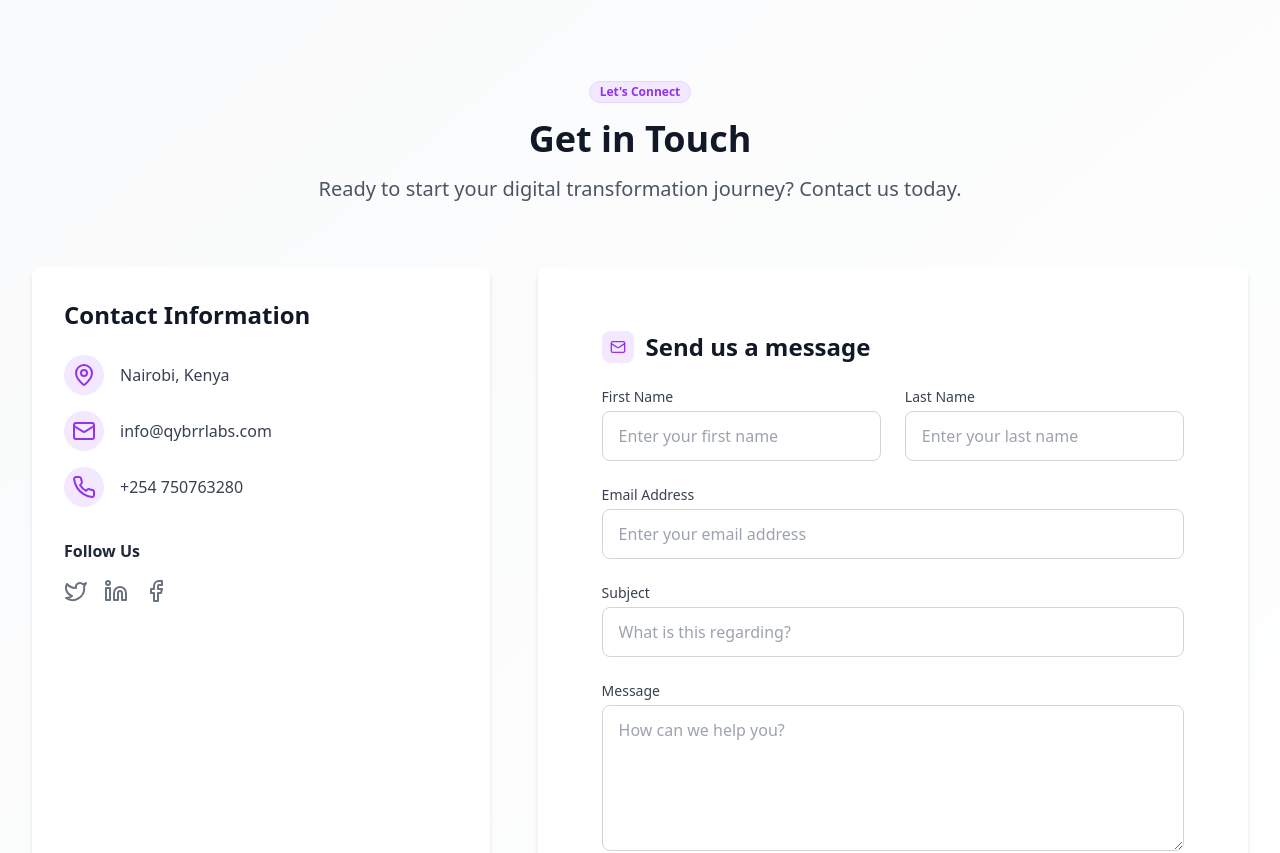
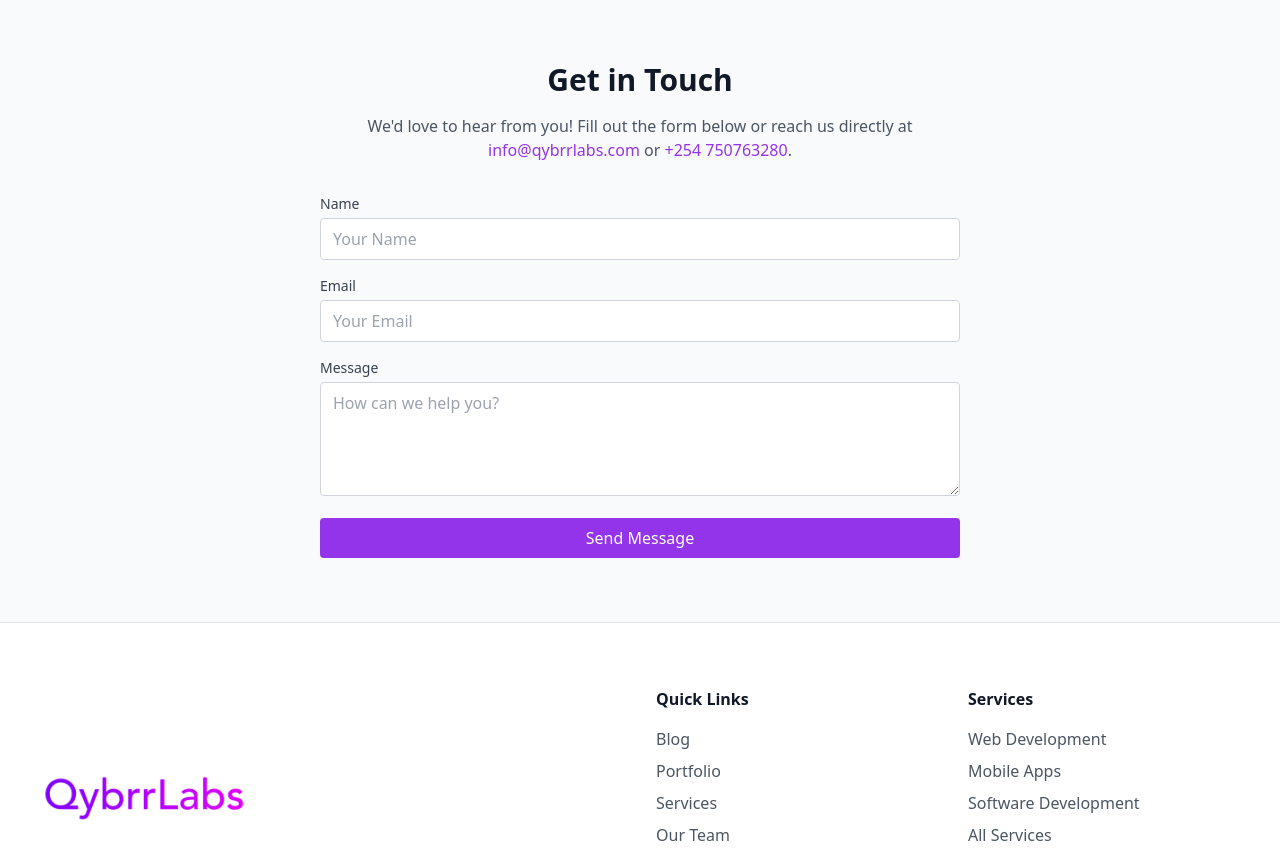
Before and after one commit to ryanair000/QybrrLabs-4.0, a React (Vite) app: page / in a window 1280 px wide. Shown: the part 5340-6193 px from the top of the page. Built offline with nearby package versions, Linux system fonts and the light colour scheme.

Commit message:
Create and populate Services page, simplify contact section, remove double footer on home

```diff
--- a/src/App.tsx
+++ b/src/App.tsx
@@ -11,6 +11,7 @@ import BlogPost from "./pages/BlogPost";
 import Portfolio from "./pages/Portfolio";
 import Login from "./pages/Login";
 import SignUp from "./pages/SignUp";
+import Services from "./pages/Services";
 
 const queryClient = new QueryClient();
 
@@ -23,6 +24,7 @@ const App = () => (
         <Routes>
           <Route path="/" element={<Index />} />
           <Route path="/services/:serviceId" element={<ServiceDetail />} />
+          <Route path="/services" element={<Services />} />
           <Route path="/blog" element={<Blog />} />
           <Route path="/blog/:postId" element={<BlogPost />} />
           <Route path="/portfolio" element={<Portfolio />} />
--- a/src/pages/Index.tsx
+++ b/src/pages/Index.tsx
@@ -651,137 +651,25 @@ const Index = () => {
       </section>
 
       {/* Contact Section */}
-      <section id="contact" className="py-20 bg-gradient-to-br from-gray-50 to-white">
-        <div className="max-w-7xl mx-auto px-4 sm:px-6 lg:px-8">
-          <div className="text-center mb-16">
-            <MemoizedAnimatedSection animation="fade" duration="fast">
-              <Badge className="mb-4 bg-purple-100 text-purple-600 hover:bg-purple-200 border-purple-200">
-                Let's Connect
-              </Badge>
-              <h2 className="text-3xl md:text-4xl font-bold text-gray-900 mb-4">
-                Get in Touch
-              </h2>
-              <p className="text-xl text-gray-600 max-w-2xl mx-auto">
-                Ready to start your digital transformation journey? Contact us today.
-              </p>
-            </MemoizedAnimatedSection>
-          </div>
-
-          <div className="grid grid-cols-1 lg:grid-cols-5 gap-12">
-            <MemoizedAnimatedSection animation="fade-right" className="bg-white p-8 rounded-lg shadow-md lg:col-span-2">
-              <h3 className="text-2xl font-bold text-gray-900 mb-6">Contact Information</h3>
-              <div className="space-y-4">
-                <div className="flex items-center gap-4">
-                  <div className="w-10 h-10 rounded-full bg-purple-100 flex items-center justify-center">
-                    <MapPin className="text-purple-600" />
-                  </div>
-                  <span className="text-gray-700">Nairobi, Kenya</span>
-                </div>
-                <div className="flex items-center gap-4">
-                  <div className="w-10 h-10 rounded-full bg-purple-100 flex items-center justify-center">
-                    <Mail className="text-purple-600" />
-                  </div>
-                  <a href="mailto:info@qybrrlabs.com" className="text-gray-700 hover:text-purple-600">
-                    info@qybrrlabs.com
-                  </a>
-                </div>
-                <div className="flex items-center gap-4">
-                  <div className="w-10 h-10 rounded-full bg-purple-100 flex items-center justify-center">
-                    <Phone className="text-purple-600" />
-                  </div>
-                  <a href="tel:+254750763280" className="text-gray-700 hover:text-purple-600">
-                    +254 750763280
-                  </a>
-                </div>
-              </div>
-
-              <div className="mt-8">
-                <h4 className="font-semibold text-gray-800 mb-4">Follow Us</h4>
-                <div className="flex space-x-4">
-                  <a href="#" className="text-gray-500 hover:text-purple-600">
-                    <Twitter />
-                  </a>
-                  <a href="#" className="text-gray-500 hover:text-purple-600">
-                    <Linkedin />
-                  </a>
-                  <a href="#" className="text-gray-500 hover:text-purple-600">
-                    <Facebook />
-                  </a>
-                </div>
-              </div>
-            </MemoizedAnimatedSection>
-
-            <MemoizedAnimatedSection animation="fade-left" className="bg-white p-8 rounded-lg shadow-md lg:col-span-3">
-              <form>
-                <div className="p-8">
-                    <h3 className="text-2xl font-bold text-gray-900 mb-6 flex items-center">
-                      <span className="w-8 h-8 rounded-lg bg-purple-100 flex items-center justify-center mr-3">
-                        <Mail className="h-4 w-4 text-purple-600" />
-                      </span>
-                      Send us a message
-                    </h3>
-                    <div className="space-y-6">
-                      <div className="grid grid-cols-1 md:grid-cols-2 gap-6">
+      <section id="contact" className="py-16 bg-gray-50">
+        <div className="max-w-2xl mx-auto px-4">
+          <h2 className="text-3xl font-bold text-gray-900 mb-4 text-center">Get in Touch</h2>
+          <p className="text-gray-600 mb-8 text-center">We'd love to hear from you! Fill out the form below or reach us directly at <a href="mailto:info@qybrrlabs.com" className="text-purple-600">info@qybrrlabs.com</a> or <a href="tel:+254750763280" className="text-purple-600">+254 750763280</a>.</p>
+          <form className="space-y-4">
             <div>
-                          <label htmlFor="firstName" className="block text-sm font-medium text-gray-700 mb-1">First Name</label>
-                          <input
-                            id="firstName"
-                            type="text"
-                            placeholder="Enter your first name"
-                            className="w-full border border-gray-300 rounded-lg px-4 py-3 focus:outline-none focus:ring-2 focus:ring-purple-500 focus:border-transparent transition-all"
-                          />
+              <label htmlFor="name" className="block text-sm font-medium text-gray-700 mb-1">Name</label>
+              <input id="name" type="text" className="w-full border border-gray-300 rounded px-3 py-2" placeholder="Your Name" />
             </div>
             <div>
-                          <label htmlFor="lastName" className="block text-sm font-medium text-gray-700 mb-1">Last Name</label>
-                          <input
-                            id="lastName"
-                            type="text"
-                            placeholder="Enter your last name"
-                            className="w-full border border-gray-300 rounded-lg px-4 py-3 focus:outline-none focus:ring-2 focus:ring-purple-500 focus:border-transparent transition-all"
-                          />
+              <label htmlFor="email" className="block text-sm font-medium text-gray-700 mb-1">Email</label>
+              <input id="email" type="email" className="w-full border border-gray-300 rounded px-3 py-2" placeholder="Your Email" />
             </div>
-                      </div>
-
-                      <div>
-                        <label htmlFor="email" className="block text-sm font-medium text-gray-700 mb-1">Email Address</label>
-                        <input
-                          id="email"
-                          type="email"
-                          placeholder="Enter your email address"
-                          className="w-full border border-gray-300 rounded-lg px-4 py-3 focus:outline-none focus:ring-2 focus:ring-purple-500 focus:border-transparent transition-all"
-                        />
-                      </div>
-
-                      <div>
-                        <label htmlFor="subject" className="block text-sm font-medium text-gray-700 mb-1">Subject</label>
-                        <input
-                          id="subject"
-                          type="text"
-                          placeholder="What is this regarding?"
-                          className="w-full border border-gray-300 rounded-lg px-4 py-3 focus:outline-none focus:ring-2 focus:ring-purple-500 focus:border-transparent transition-all"
-                        />
-                      </div>
-
             <div>
               <label htmlFor="message" className="block text-sm font-medium text-gray-700 mb-1">Message</label>
-                        <textarea
-                          id="message"
-                          placeholder="How can we help you?"
-                          rows={5}
-                          className="w-full border border-gray-300 rounded-lg px-4 py-3 focus:outline-none focus:ring-2 focus:ring-purple-500 focus:border-transparent transition-all"
-                        ></textarea>
+              <textarea id="message" className="w-full border border-gray-300 rounded px-3 py-2" rows={4} placeholder="How can we help you?"></textarea>
             </div>
-
-                      <div className="pt-2">
-                        <Button className="w-full bg-purple-600 hover:bg-purple-700 text-white py-3 rounded-lg shadow-md hover:shadow-lg transition-all">
-                          Send Message
-                        </Button>
-                      </div>
-                    </div>
-                </div>
+            <button type="submit" className="w-full bg-purple-600 text-white py-2 rounded hover:bg-purple-700">Send Message</button>
           </form>
-            </MemoizedAnimatedSection>
-          </div>
         </div>
       </section>
 
--- /dev/null
+++ b/src/pages/Services.tsx
@@ -0,0 +1,89 @@
+import Layout from '../components/layout/Layout';
+import { Card, CardContent } from '@/components/ui/card';
+import { Button } from '@/components/ui/button';
+import { CheckCircle, Code, Smartphone, Monitor, Server, MessageSquare, TrendingUp, Palette, Bot } from 'lucide-react';
+import { Link } from 'react-router-dom';
+
+const services = [
+  {
+    icon: Code,
+    title: 'Web Development',
+    description: 'Custom websites and web applications built with cutting-edge technologies',
+    route: 'web-development',
+  },
+  {
+    icon: Smartphone,
+    title: 'Mobile App Development',
+    description: 'Native and cross-platform mobile applications for iOS and Android',
+    route: 'mobile-app-development',
+  },
+  {
+    icon: Monitor,
+    title: 'Software Development',
+    description: 'Custom software solutions tailored to your business needs',
+    route: 'software-development',
+  },
+  {
+    icon: Server,
+    title: 'Web Hosting',
+    description: 'Reliable and secure web hosting solutions with 99.9% uptime',
+    route: 'web-hosting',
+  },
+  {
+    icon: MessageSquare,
+    title: 'Bulk SMS',
+    description: 'Reach your customers instantly with our bulk SMS service',
+    route: 'bulk-sms',
+  },
+  {
+    icon: TrendingUp,
+    title: 'Digital Marketing',
+    description: 'Comprehensive digital marketing strategies to grow your business',
+    route: 'digital-marketing',
+  },
+  {
+    icon: Palette,
+    title: 'Graphic Design',
+    description: 'Professional graphic design services for all your branding needs',
+    route: 'graphic-design',
+  },
+  {
+    icon: Bot,
+    title: 'AI Chatbot Assistants',
+    description: 'Intelligent chatbots to enhance customer service and engagement',
+    route: 'ai-chatbot-assistants',
+  },
+];
+
+const Services = () => (
+  <Layout>
+    <section className="py-20 bg-gray-50">
+      <div className="max-w-7xl mx-auto px-4 sm:px-6 lg:px-8">
+        <h1 className="text-4xl font-bold text-center mb-10 text-gray-900">Our Services</h1>
+        <div className="grid grid-cols-1 sm:grid-cols-2 lg:grid-cols-3 xl:grid-cols-4 gap-8">
+          {services.map((service, idx) => {
+            const Icon = service.icon;
+            return (
+              <Card key={service.title} className="border-0 shadow-sm h-full hover:shadow-lg transition-shadow duration-300">
+                <CardContent className="p-6 flex flex-col items-center text-center">
+                  <div className="w-12 h-12 rounded-lg bg-purple-100 flex items-center justify-center mb-4">
+                    <Icon className="h-6 w-6 text-purple-600" />
+                  </div>
+                  <h2 className="text-xl font-semibold mb-2 text-gray-900">{service.title}</h2>
+                  <p className="text-gray-600 mb-4">{service.description}</p>
+                  <Link to={`/services/${service.route}`} className="w-full">
+                    <Button variant="outline" className="w-full border-gray-300 text-gray-700 hover:bg-gray-50">
+                      Learn More
+                    </Button>
+                  </Link>
+                </CardContent>
+              </Card>
+            );
+          })}
+        </div>
+      </div>
+    </section>
+  </Layout>
+);
+
+export default Services;
```
Lines whose indentation alone changed are shown as unchanged.
